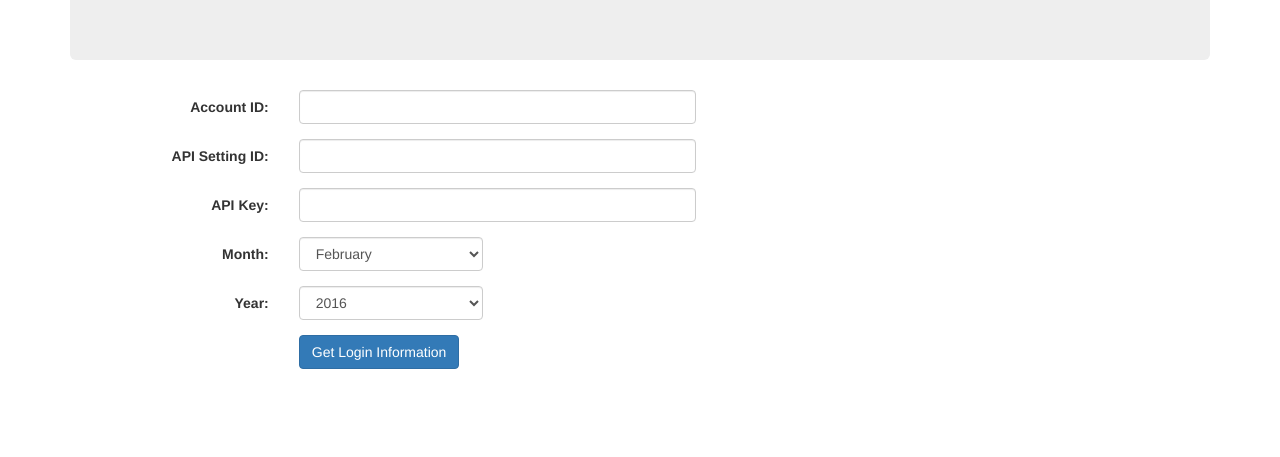
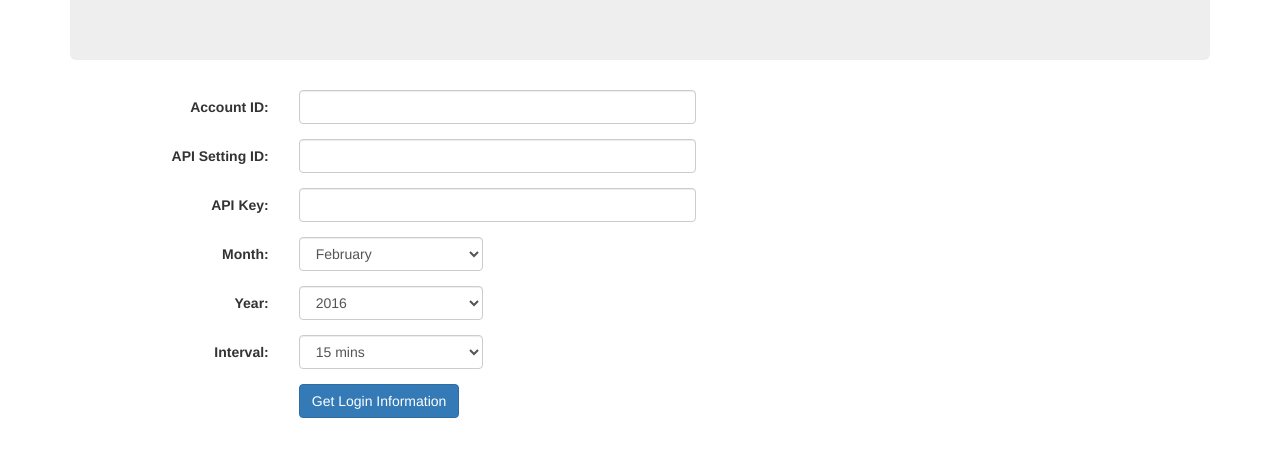
Before and after one commit to mmkerai/concurrentloginreport, a website: page index.html in a window 1280 px wide. Shown: the part 143-600 px from the top of the page. Drawn offline with nearby package versions, Linux system fonts and the light colour scheme; no server answers.

Commit message:
updated 15min;

```diff
--- a/clrindex.js
+++ b/clrindex.js
@@ -87,6 +87,7 @@ $(document).ready(function() {
 		var keyId = $('#apiKey').val();
 		var month = $('#month').val();
 		var year = $('#year').val();
+		var cint = $('#interval').val();
 
 		startdate = new Date();
 		startdate.setYear(year);
@@ -100,7 +101,7 @@ $(document).ready(function() {
 		enddate.setUTCHours(0,0,0,0);
 		enddate = new Date(enddate.getTime() - 1);
 		console.log("Start and end date: "+startdate.toDateString()+" , "+enddate.toDateString());
-		var loginobj = {aid: accId, settingsId: apiId, apiKey: keyId, fd: startdate.toISOString(), td: enddate.toISOString()};
+		var loginobj = {aid: accId, settingsId: apiId, apiKey: keyId, ci: cint, fd: startdate.toISOString(), td: enddate.toISOString()};
 		socket.emit('getLoginReport', loginobj);
 	});
 
--- a/index.html
+++ b/index.html
@@ -69,6 +69,15 @@
 			</div>
 		</div>
 		<div class="form-group">
+			<label class="control-label col-xs-3">Interval:</label>
+			<div class="col-xs-3">
+				<select class="form-control" id='interval'>
+				<option value="10">10 mins</option>
+				<option value="15" selected>15 mins</option>
+				</select>
+			</div>
+		</div>
+		<div class="form-group">
 			<div class="col-xs-9 col-xs-offset-3">
 				<input class="btn btn-primary" type="submit" value="Get Login Information"/>
 			</div>
```
